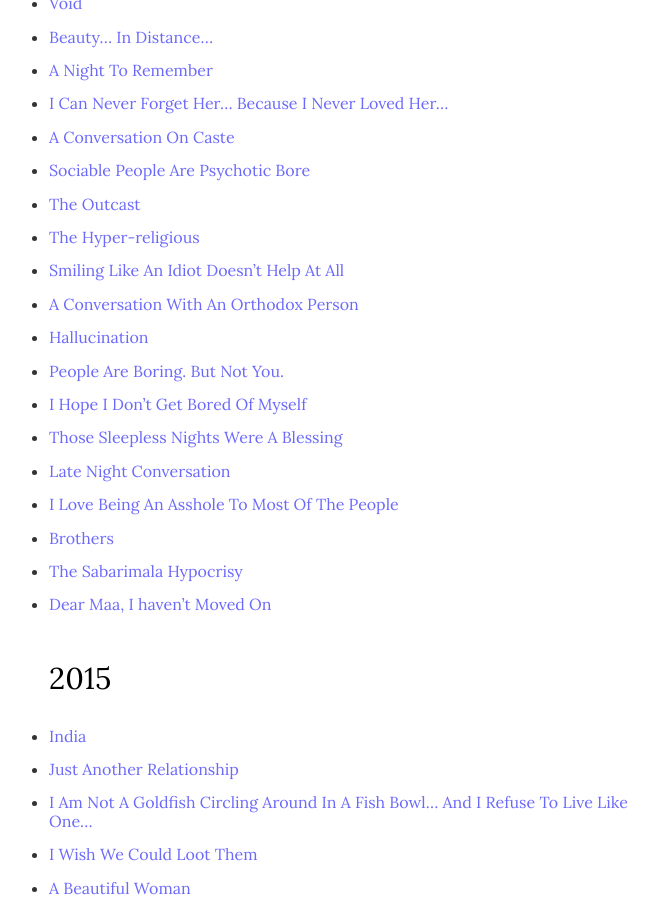
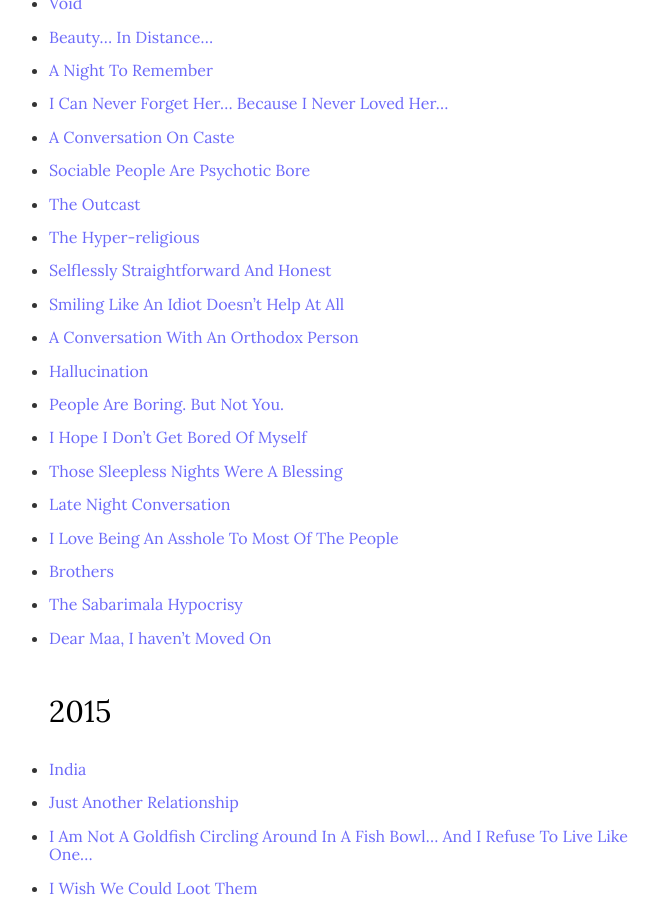
Before and after one commit to argumentativeyouth/pblog, a Jekyll site: the page built from _pages/all-posts.md, in a window 1280 px wide and 900 px high, scrolled down 3272 px. Shown: the whole window, without its empty margins (316-975 px from the left). Built offline with Jekyll 4.4.1, drawn with Linux system fonts in a browser that asks for light colours.

Commit message:
Update all-posts.md

```diff
--- a/_pages/all-posts.md
+++ b/_pages/all-posts.md
@@ -90,6 +90,7 @@ image:
 * [Sociable People Are Psychotic Bore](https://pritams.blog/sociable-people-are-psychotic-bore)
 * [The Outcast](https://pritams.blog/the-outcast)
 * [The Hyper-religious](https://pritams.blog/the-hyper-religious)
+* [Selflessly Straightforward And Honest](https://pritams.blog/selflessly-straightforward-and-honest)
 * [Smiling Like An Idiot Doesn't Help At All](https://pritams.blog/smiling-like-an-idiot-does-not-help-at-all/)
 * [A Conversation With An Orthodox Person](https://pritams.blog/a-conversation-with-an-orthodox-person/)
 * [Hallucination](https://pritams.blog/what-if-my-whole-life-has-been-a-hallucination/)
```
